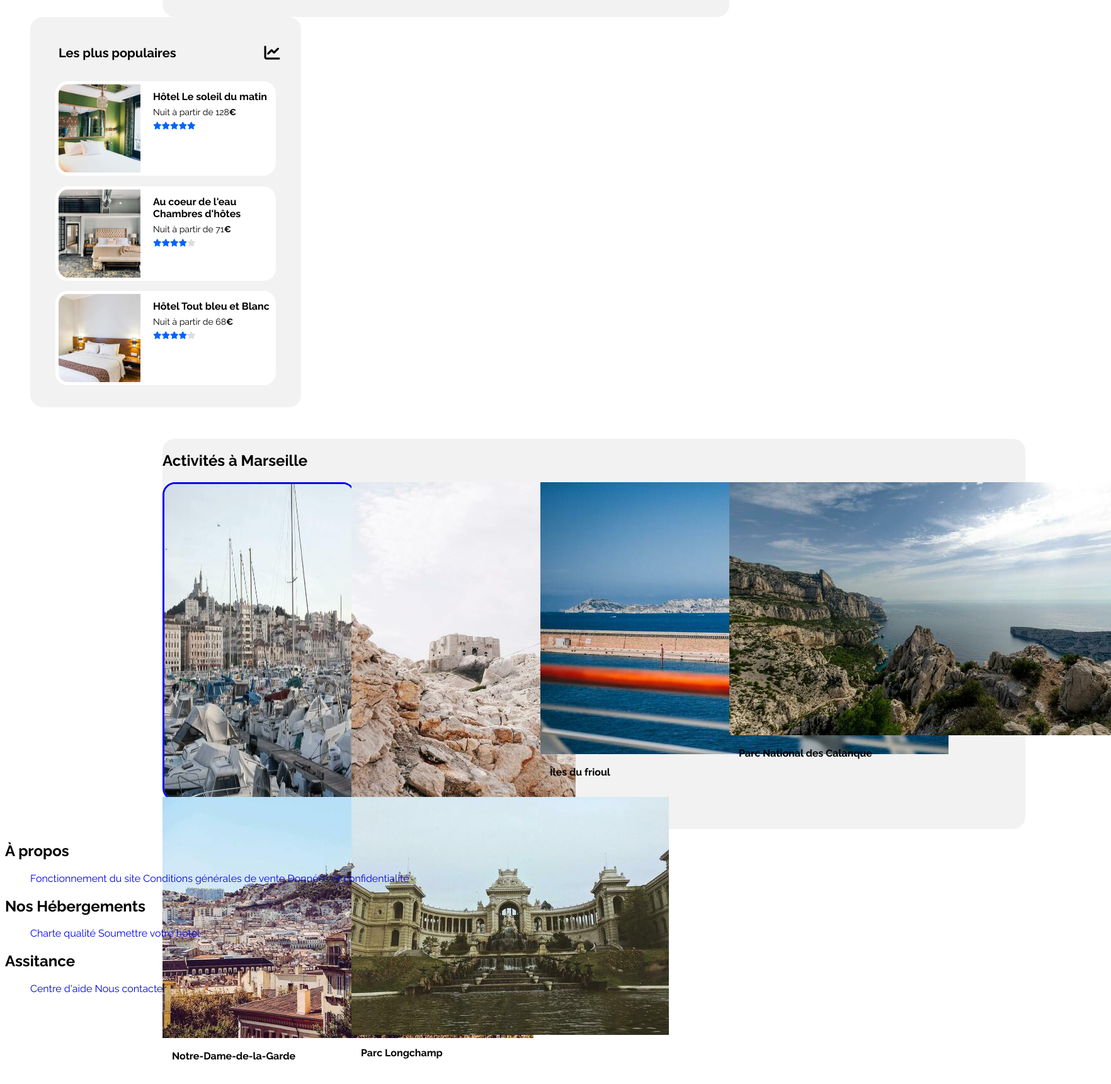
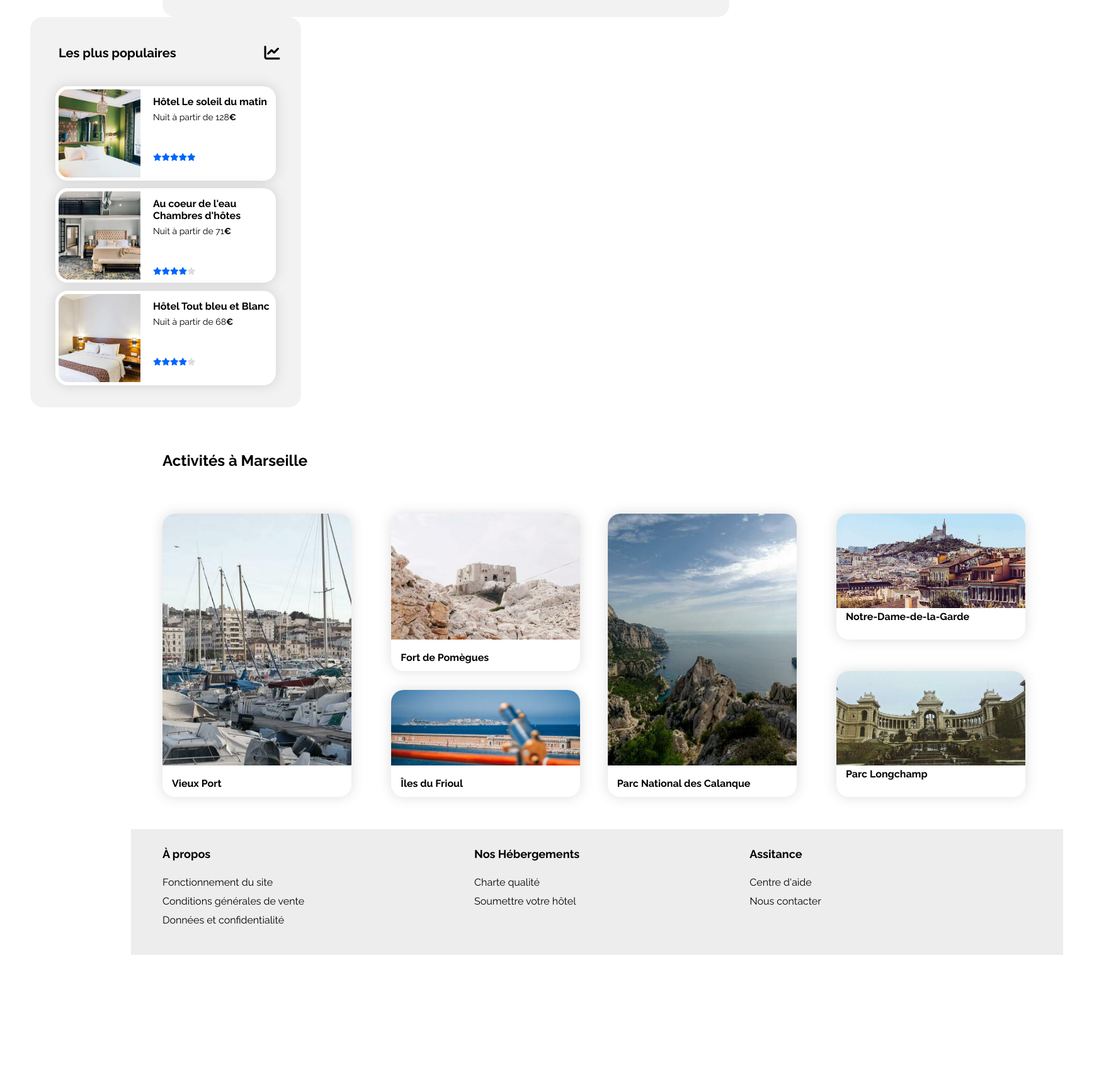
Before and after one commit to mrit80/P2_Romeo_Mikael, a plain HTML site: page index.html in a window 1280 px wide. Shown: the part 1022-2744 px from the top of the page at 63% size, 1764 px wide, since content can reach past the window. After the commit the page ends 2547 px from the top, so only its background shows below. Drawn offline with Linux system fonts and the light colour scheme.

Commit message:
finhtmlcssetanimation

```diff
--- a/index.html
+++ b/index.html
@@ -9,37 +9,39 @@
     <script src="https://kit.fontawesome.com/cacd5a4435.js" crossorigin="anonymous"></script>
   </head>
 
+<body>
+
 <header>
 
   <div class="logoetnav">
     <div class="logo">
-    <img src="images/logo/Reservia.svg">
+    <img src="images/logo/Reservia.svg" alt="logo">
     </div>
 
   <nav class="navmenu">
-    <a href="#">
-      <span class="menuhebergements">Hébergements</span>
-      <span class="menuactivites">Activités</span>
-      <span class="menusinscrire"><span class="bold">S'inscrire</span></span>
-    </a>
+
+    <div class="menu">
+      <a href="#ancrehebergements"><div class="menuhebergements">Hébergements</div></a>
+      <a href="#ancreactivites"><div class="menuactivites">Activités</div></a>
+      <a href="#"><div class="menusinscrire bold">S'inscrire</div></a>
+    </div>
+
   </nav>
 
   </div>
 
 </header>
 
-<body>
-
 <section>
 
    <div>
-     <h2 class="trouvezhebergements">Trouvez votre hébergements pour des vacances de rêve</h2>
-     <p class="descriptionhebergements">En plein centre ville ou en pleine nature</p>
+     <h1 class="trouvezhebergements">Trouvez votre hébergements pour des vacances de rêve</h1>
+     <span class="descriptionhebergements">En plein centre ville ou en pleine nature</span>
    </div>
 
    <div class="barresearch">
       <div class="iconemap"><i class="fas fa-map-marker-alt"></i></div>
-      <input type="search" placeholder="Marseille, France"></input>
+      <input type="search" placeholder="Marseille, France">
       <a href="#"><div class="boutonrechercher">Rechercher</div></a>
    </div>
 
@@ -60,19 +62,19 @@
 
 </section>
 
-<section class="blockhebergementetpopulaires">
+<div class="blockhebergementetpopulaires">
 
 <section class="hebergements">
-
-  <h3 class="hebergements-titre">Hébergements à Marseille</h3>
+  <h2 id="ancrehebergements"></h2>
+  <h2 class="hebergements-titre">Hébergements à Marseille</h2>
 
   <div class="blockhebergements">
-        <div class="blockhotel">
+        <div class="blockhotel boxshadow">
           <a href="#">
-          <span>
+          <div>
             <img class="image" src="images/hebergements/4_small/marcus-loke-WQJvWU_HZFo-unsplash.jpg" alt="image 1">
-            <figcaption class="nomdeshotels">Auberge la Cannebière</figcaption>
-            <figcaption class="tarifs">Nuit à partir de <span class="bold">25€</span></figcaption>
+            <div class="nomdeshotels">Auberge la Cannebière</div>
+            <div class="tarifs">Nuit à partir de <span class="bold">25€</span></div>
               <div class="star">
                 <i class="fas fa-star blue-star"></i>
                 <i class="fas fa-star blue-star"></i>
@@ -80,16 +82,16 @@
                 <i class="fas fa-star blue-star"></i>
                 <i class="fas fa-star gray-star"></i>
               </div>
-            </span>
+            </div>
           </a>
         </div>
 
-        <div class="blockhotel">
+        <div class="blockhotel boxshadow">
           <a href="#">
-          <span>
+          <div>
             <img class="image" src="images/hebergements/4_small/fred-kleber-gTbaxaVLvsg-unsplash.jpg" alt="image 2">
-            <figcaption class="nomdeshotels">Hôtel du port</figcaption>
-            <figcaption class="tarifs">Nuit à partir de 52<span class="bold">€</span></figcaption>
+            <div class="nomdeshotels">Hôtel du port</div>
+            <div class="tarifs">Nuit à partir de 52<span class="bold">€</span></div>
               <div class="star">
               <i class="fas fa-star blue-star"></i>
               <i class="fas fa-star blue-star"></i>
@@ -97,16 +99,16 @@
               <i class="fas fa-star blue-star"></i>
               <i class="fas fa-star blue-star"></i>
               </div>
-          </span>
+          </div>
           </a>
         </div>
 
-        <div class="blockhotel">
+        <div class="blockhotel boxshadow">
           <a href="#">
-          <span>
+          <div>
             <img class="image" src="images/hebergements/4_small/reisetopia-B8WIgxA_PFU-unsplash.jpg" alt="image 3">
-            <figcaption class="nomdeshotels">Hôtel les mouettes</figcaption>
-            <figcaption class="tarifs">Nuit à partir de 76<span class="bold">€</span></figcaption>
+            <div class="nomdeshotels">Hôtel les mouettes</div>
+            <div class="tarifs">Nuit à partir de 76<span class="bold">€</span></div>
               <div class="star">
                 <i class="fas fa-star blue-star"></i>
                 <i class="fas fa-star blue-star"></i>
@@ -114,16 +116,16 @@
                 <i class="fas fa-star blue-star"></i>
                 <i class="fas fa-star gray-star"></i>
               </div>
-          </span>
+          </div>
           </a>
         </div>
 
-        <div class="blockhotel">
+        <div class="blockhotel boxshadow">
           <a href="#">
-          <span>
+          <div>
             <img class="image" src="images/hebergements/4_small/annie-spratt-Eg1qcIitAuA-unsplash.jpg" alt="image 4">
-            <figcaption class="nomdeshotels">Hôtel de la mer</figcaption>
-            <figcaption class="tarifs">Nuit à partir de 46<span class="bold">€</span></figcaption>
+            <div class="nomdeshotels">Hôtel de la mer</div>
+            <div class="tarifs">Nuit à partir de 46<span class="bold">€</span></div>
               <div class="star">
                 <i class="fas fa-star blue-star"></i>
                 <i class="fas fa-star blue-star"></i>
@@ -131,16 +133,16 @@
                 <i class="fas fa-star gray-star"></i>
                 <i class="fas fa-star gray-star"></i>
               </div>
-          </span>
+          </div>
           </a>
         </div>
 
-        <div class="blockhotel">
+        <div class="blockhotel boxshadow">
           <a href="#">
-          <span>
+          <div>
             <img class="image" src="images/hebergements/4_small/nicate-lee-kT-ZyaiwBe0-unsplash.jpg" alt="image 5">
-            <figcaption class="nomdeshotels">Auberge Le Panier</figcaption>
-            <figcaption class="tarifs">Nuit à partir de <span class="bold">23€</span></figcaption>
+            <div class="nomdeshotels">Auberge Le Panier</div>
+            <div class="tarifs">Nuit à partir de <span class="bold">23€</span></div>
               <div class="star">
                 <i class="fas fa-star blue-star"></i>
                 <i class="fas fa-star blue-star"></i>
@@ -148,16 +150,16 @@
                 <i class="fas fa-star blue-star"></i>
                 <i class="fas fa-star gray-star"></i>
               </div>
-          </span>
+          </div>
           </a>
         </div>
 
-        <div class="blockhotel">
+        <div class="blockhotel boxshadow">
           <a href="#">
-          <span>
+          <div>
             <img class="image" src="images/hebergements/4_small/febrian-zakaria-M6S1WvfW68A-unsplash.jpg" alt="image 6">
-            <figcaption class="nomdeshotels">Hôtel chez Amina</figcaption>
-            <figcaption class="tarifs">Nuit à partir de 96<span class="bold">€</span></figcaption>
+            <div class="nomdeshotels">Hôtel chez Amina</div>
+            <div class="tarifs">Nuit à partir de 96<span class="bold">€</span></div>
               <div class="star">
               <i class="fas fa-star blue-star"></i>
               <i class="fas fa-star blue-star"></i>
@@ -165,7 +167,7 @@
               <i class="fas fa-star blue-star"></i>
               <i class="fas fa-star blue-star"></i>
               </div>
-          </span>
+          </div>
           </a>
         </div>
 
@@ -173,7 +175,7 @@
 
   <div class="afficherplus">
    <a href="#">
-      <figcaption class="boutonafficher">Afficher plus</figcaption>
+      <span class="boutonafficher">Afficher plus</span>
    </a>
   </div>
 
@@ -182,17 +184,17 @@
 
 <section class="populaires">
 
-    <div class="populaires-titre">Les plus populaires</div>
+    <h2 class="populaires-titre">Les plus populaires</h2>
     <div class=icopopulaires><i class="fas fa-chart-line"></i></div>
 
     <div class="blockpopulaires">
 
-      <div class="blockhotelspopulaires">
+      <div class="blockhotelspopulaires boxshadow">
         <a href="#">
-          <span>
+          <div>
           <img class="imagepopulaires" src="images/hebergements/4_small/emile-guillemot-Bj_rcSC5XfE-unsplash.jpg" alt="image 1">
-          <figcaption class="nomdeshotelspopulaires">Hôtel Le soleil du matin</figcaption>
-          <figcaption class="tarifspopulaires">Nuit à partir de 128<span class="bold">€</span></figcaption>
+          <div class="nomdeshotelspopulaires">Hôtel Le soleil du matin</div>
+          <div class="tarifspopulaires">Nuit à partir de 128<span class="bold">€</span></div>
             <div class="starpopulaires">
               <i class="fas fa-star blue-star"></i>
               <i class="fas fa-star blue-star"></i>
@@ -200,16 +202,16 @@
               <i class="fas fa-star blue-star"></i>
               <i class="fas fa-star blue-star"></i>
             </div>
-          </span>
+          </div>
         </a>
       </div>
 
-      <div class="blockhotelspopulaires">
+      <div class="blockhotelspopulaires boxshadow">
         <a href="#">
-          <span>
+          <div>
           <img class="imagepopulaires" src="images/hebergements/4_small/aw-creative-VGs8z60yT2c-unsplash.jpg" alt="image 2">
-          <figcaption class="nomdeshotelspopulaires">Au coeur de l'eau Chambres d'hôtes</figcaption>
-          <figcaption class="tarifspopulaires">Nuit à partir de 71<span class="bold">€</span></figcaption>
+          <div class="nomdeshotelspopulaires">Au coeur de l'eau Chambres d'hôtes</div>
+          <div class="tarifspopulaires">Nuit à partir de 71<span class="bold">€</span></div>
             <div class="starpopulaires">
             <i class="fas fa-star blue-star"></i>
             <i class="fas fa-star blue-star"></i>
@@ -217,16 +219,16 @@
             <i class="fas fa-star blue-star"></i>
             <i class="fas fa-star gray-star"></i>
             </div>
-          </span>
+          </div>
         </a>
       </div>
 
-      <div class="blockhotelspopulaires">
+      <div class ="blockhotelspopulaires boxshadow">
         <a href="#">
-          <span>
+          <div>
           <img class="imagepopulaires" src="images/hebergements/4_small/febrian-zakaria-sjvU0THccQA-unsplash.jpg" alt="image 3">
-          <figcaption class="nomdeshotelspopulaires">Hôtel Tout bleu et Blanc</figcaption>
-          <figcaption class="tarifspopulaires">Nuit à partir de 68<span class="bold">€</span></figcaption>
+          <div class="nomdeshotelspopulaires">Hôtel Tout bleu et Blanc</div>
+          <div class="tarifspopulaires">Nuit à partir de 68<span class="bold">€</span></div>
             <div class="starpopulaires">
               <i class="fas fa-star blue-star"></i>
               <i class="fas fa-star blue-star"></i>
@@ -234,13 +236,13 @@
               <i class="fas fa-star blue-star"></i>
               <i class="fas fa-star gray-star"></i>
             </div>
-          </span>
+          </div>
         </a>
       </div>
 
     </div>
 </section>
-</section>
+</div>
 
 
 <section>
@@ -248,93 +250,111 @@
 <div class="activites">
 
   <h2>Activités à Marseille</h2>
-
+  <h2 id="ancreactivites"></h2>
   <div class="blockdesactivites">
 
-    <div class="blockvieuxport">
+    <div class="blockvieuxport boxshadow">
       <a href="#">
-      <span>
+      <div>
         <img class="imagesactivites1" src="images/activites/4_small/reno-laithienne-QUgJhdY5Fyk-unsplash.jpg" alt="image 1">
-        <figcaption class="nomdeshotels">Vieux Port</figcaption>
-        </span>
+        <div class="nomdeshotels">Vieux Port</div>
+        </div>
       </a>
     </div>
 
-    <div class="blockfort">
+    <div class="blockfortetiles">
+
+    <div class="blockfort boxshadow">
       <a href="#">
-      <span>
+      <div>
         <img class="imagesactivites2" src="images/activites/4_small/paul-hermann-QFTrLdQIRhI-unsplash.jpg" alt="image 2">
-        <figcaption class="nomdeshotels">Fort de Pomègues</figcaption>
-      </span>
+        <div class="nomdeshotels">Fort de Pomègues</div>
+      </div>
       </a>
     </div>
 
-    <div class="blockiles">
+    <div class="blockiles boxshadow">
       <a href="#">
-      <span>
+      <div>
         <img class="imagesactivites3" src="images/activites/4_small/kevin-hikari-rV_Qd1l-VXg-unsplash.jpg" alt="image 3">
-        <figcaption class="nomdeshotels">Îles du frioul</figcaption>
-      </span>
+        <div class="nomdeshotels">Îles du Frioul</div>
+      </div>
       </a>
     </div>
 
-    <div class="blockparc">
+    </div>
+
+    <div class="blockparc boxshadow">
       <a href="#">
-      <span>
+      <div>
         <img class="imagesactivites4" src="images/activites/4_small/kilyan-sockalingum-NR8-cBCN3aI-unsplash.jpg" alt="image 4">
-        <figcaption class="nomdeshotels">Parc National des Calanque</figcaption>
-      </span>
+        <div class="nomdeshotels">Parc National des Calanque</div>
+      </div>
       </a>
     </div>
 
-    <div class="blocknotredame">
+    <div class="blocknotredameetlongchamp">
+
+    <div class="blocknotredame boxshadow">
       <a href="#">
-      <span>
+      <div>
         <img class="imagesactivites5" src="images/activites/4_small/florian-wehde-xW9e8gdotxI-unsplash.jpg" alt="image 5">
-        <figcaption class="nomdeshotels">Notre-Dame-de-la-Garde</figcaption>
-      </span>
+        <div class="nomdeshotels">Notre-Dame-de-la-Garde</div>
+      </div>
       </a>
     </div>
 
-    <div class="blocklongchamp">
+    <div class="blocklongchamp boxshadow">
       <a href="#">
-      <span>
+      <div>
         <img class="imagesactivites6" src="images/activites/4_small/lena-paulin-wH2-EJoDcV0-unsplash.jpg" alt="image 6">
-        <figcaption class="nomdeshotels">Parc Longchamp</figcaption>
-      </span>
+        <div class="nomdeshotels">Parc Longchamp</div>
+      </div>
       </a>
     </div>
 
-   </div>
+    </div>
+
+  </div>
+</div>
 </section>
+
+<footer>
+
+  <div class="allblockfooter">
+
+  <div class="blockfooter">
+    <h2 class="titrefooter">À propos</h2>
+
+      <div class="colonnefooter">
+      <a href="#"><span class="textefooter">Fonctionnement du site</span></a>
+      <a href="#"><span class="textefooter">Conditions générales de vente</span></a>
+      <a href="#"><span class="textefooter">Données et confidentialité</span></a>
+      </div>
+  </div>
+
+  <div class="blockfooter">
+    <h2 class="titrefooter">Nos Hébergements</h2>
+
+      <div class="colonnefooter">
+      <a href="#"><span class="textefooter">Charte qualité</span></a>
+      <a href="#"><span class="textefooter">Soumettre votre hôtel</span></a>
+
+      </div>
+  </div>
+
+  <div class="blockfooter">
+    <h2 class="titrefooter">Assitance</h2>
+
+      <div class="colonnefooter">
+      <a href="#"><span class="textefooter">Centre d'aide</span></a>
+      <a href="#"><span class="textefooter">Nous contacter</span></a>
+      </div>
+  </div>
+
+  </div>
+</footer>
 
 </body>
 
-<footer>
-  <div>
-    <h2>À propos</h2>
-    <ul>
-      <a href="page" <li>Fonctionnement du site</li></a>
-      <a href="page" <li>Conditions générales de vente</li></a>
-      <a href="page" <li>Données et confidentialité</li></a>
-  </ul>
-  </div>
-
-  <div>
-    <h2>Nos Hébergements</h2>
-    <ul>
-      <a href="page" <li>Charte qualité</li></a>
-      <a href="page" <li>Soumettre votre hôtel</li></a>
-  </ul>
-  </div>
-
-  <div>
-    <h2>Assitance</h2>
-    <ul>
-      <a href="page" <li>Centre d'aide</li></a>
-      <a href="page" <li>Nous contacter</li></a>
-  </ul>
-  </div>
-</footer>
-
 </html>
--- a/style.css
+++ b/style.css
@@ -4,12 +4,8 @@ CSS
 -------------
 */
 
-@font-face
+@import url("https://fonts.googleapis.com/css2?family=Raleway:wght@300;400;500;600;700;800;900&display=swap");
 
-{
-font-family: "Raleway";
-src: url("Raleway-VariableFont_wght.ttf");
-}
 
 html
 
@@ -23,9 +19,18 @@ a
 text-decoration: none;
 }
 
+.boxshadow
+
+{
+box-shadow: 0 0 20px #4241412e;
+}
+
 /*
 -------------
-Header et Nav
+Header
+
+
+Logo et Nav
 -------------
 */
 
@@ -47,37 +52,44 @@ margin-block-start: 40px;
 nav
 
 {
-margin-block-start: 40px;
 font-size: 16px;
+}
+
+.menu
+
+{
+display: flex;
+flex-direction: row;
 }
 
 .menuhebergements
 
 {
 border-top: 2px solid #0065FC;
-padding: 20px;
 padding-top: 40px;
 color: #0065FC;
+width: 150px;
+text-align: center
 }
 
 .menuactivites
 
 {
+border-top: 2px solid transparent;
 color: black;
-margin-left: 50px;
+padding-top: 40px;
+width: 150px;
+text-align: center
 }
 
 .menusinscrire
 
 {
 color: #0065FC;
-margin-left: 70px;
-}
-
-.trouvezhebergements
-
-{
-margin-left: 250px;
+border-top: 2px solid transparent;
+padding-top: 40px;
+width: 150px;
+text-align: center
 }
 
 /*
@@ -85,6 +97,12 @@ margin-left: 250px;
 Titre et description
 -------------
 */
+
+.trouvezhebergements
+
+{
+margin-left: 250px;
+}
 
 .descriptionhebergements
 
@@ -306,7 +324,6 @@ margin-block-end: -15px;
 text-decoration: none;
 font-size: 16px;
 margin-left: 15px;
-font-size: black;
 color: black;
 font-weight: bold;
 margin-block-start: 15px;
@@ -427,13 +444,14 @@ width: 350px;
 .imagepopulaires
 
 {
+
+margin-block-start: -15px;
 width: 130px;
-border:5px solid white;
+border: 5px solid white;
 height: 140px;
 object-fit: cover;
 border-radius: 20px 0px 0px 20px;
-scroll-margin-block-end: px;
-float:left;
+float: left;
 }
 
 .nomdeshotelspopulaires
@@ -442,7 +460,6 @@ float:left;
 text-decoration: none;
 font-size: 16px;
 margin-left: 155px;
-font-size: black;
 color: black;
 font-weight: bold;
 margin-block-start: 15px;
@@ -466,13 +483,19 @@ margin-left:155px;
 display: flex;
 margin-left: 155px;
 letter-spacing: 0px;
-margin-block-start: 8px;
+margin-block-start: 50px;
 }
+
+/*
+-------------
+Activités à Marseille
+-------------
+*/
 
 .activites
 
 {
-background-color: #F2F2F2;
+background-color: white;
 display: flex;
 flex-wrap: wrap;
 width: 1370px;
@@ -487,29 +510,43 @@ border-radius: 20px 20px 20px 20px;
 {
     display: flex;
     flex-wrap: wrap;
-
+    flex-direction: row;
+    justify-content: space-between;;
+    width: 1370px;
 }
 
 .blockvieuxport
 
 {
+
 display: flex;
 flex-direction: column;
-color: black;
-height: 500px;
+height: 450px;
 width: 300px;
 border-radius: 20px 20px 20px 20px;
+background-color: white;
 }
-
-
 
 .imagesactivites1
 
 {
-height: 500px;
+height: 400px;
 width: 300px;
 border-style: solid;
-border-radius: 20px 20px 0px 20px;
+border-radius: 20px 20px 0px 0px;
+object-fit: cover;
+border:0px solid transparent;
+}
+
+.blockfortetiles
+
+{
+display: flex;
+flex-direction: column;
+align-items: stretch;
+justify-content: space-between;
+height: 450px;
+margin-left: 20px;
 }
 
 .blockfort
@@ -517,70 +554,261 @@ border-radius: 20px 20px 0px 20px;
 {
     display: flex;
     flex-direction: column;
-    color: black;
-    height: 500px;
-    width: 300px;
+    background-color: white;
     border-radius: 20px 20px 20px 20px;
+    height: 250px;
 }
 
 .imagesactivites2
 
-{}
+{width: 300px;;
+    border-style: solid;
+
+    height: 200px;
+    object-fit: cover;
+    border-radius: 20px 20px 0 0;
+    border:0px solid transparent;
+
+
+}
 
 .blockiles
 
 {
     display: flex;
     flex-direction: column;
-    color: black;
-    height: 500px;
     width: 300px;
+    background-color: white;
     border-radius: 20px 20px 20px 20px;
+    height: 170px;
 }
 
 .imagesactivites3
 
-{}
+{width: 300px;;
+    border-style: solid;
+    height: 120px;
+    object-fit: cover;
+    border-radius: 20px 20px 0 0;
+
+    border:0px solid transparent;
+}
+
 
 .blockparc
 
 {
-display: flex;
-flex-direction: column;
-color: black;
-height: 500px;
-width: 300px;
-border-radius: 20px 20px 20px 20px;
+    display: flex;
+    flex-direction: column;
+    height: 450px;
+    width: 300px;
+    border-radius: 20px 20px 20px 20px;
+    background-color: white;
+    margin-right: 20px;
 }
 
 .imagesactivites4
+{
+    height: 400px;
+    width: 300px;
+    border-style: solid;
+    border-radius: 20px 20px 0px 0px;
+    object-fit: cover;
+    border:0px solid transparent;
+    }
 
-{}
+.blocknotredameetlongchamp
+
+{
+display: flex;
+flex-direction: column;
+align-items: stretch;
+justify-content: space-between;
+height: 450px;
+}
 
 .blocknotredame
 
 {
 display: flex;
+width: 300px;
 flex-direction: column;
-color: black;
-height: 500px;
-width: 300px;
-border-radius: 20px 20px 20px 20px;}
+background-color: white;
+border-radius: 20px 20px 20px 20px;
+height: 200px;
+}
 
 .imagesactivites5
 
-{}
+{
+width: 300px;;
+border:0px solid transparent;
+height: 150px;
+object-fit: cover;
+border-radius: 20px 20px 0 0;
+margin-block-end: -15px;
+}
 
 .blocklongchamp
 
 {
 display: flex;
+width: 300px;
 flex-direction: column;
-color: black;
-height: 500px;
-width: 300px;
-border-radius: 20px 20px 20px 20px;}
+background-color: white;
+border-radius: 20px 20px 20px 20px;
+height: 200px;
+}
 
 .imagesactivites6
 
-{}
+{
+width: 300px;;
+border: 0px solid transparent;
+height: 150px;
+object-fit: cover;
+border-radius: 20px 20px 0 0;
+margin-block-end: -15px;
+}
+
+/*
+-------------
+Footer
+-------------
+*/
+
+footer
+
+{
+margin-left: 200px;
+width: 1480px;
+height: 200px;
+background-color:rgba(44, 40, 40, 0.082);
+}
+
+.allblockfooter
+
+{
+display: flex;
+width: 1480px;
+height: 200px;
+flex-direction: row;
+margin-left: 40px;
+}
+
+.blockfooter
+
+{
+flex-direction: column;
+display: flex;
+margin-right: 250px;
+justify-content: flex-start;
+line-height: 30px;
+padding: 10px;
+color: black;
+}
+
+.titrefooter
+
+{
+font-size: 18px ;
+}
+
+
+.colonnefooter
+
+{
+flex-direction: column;
+display: flex;
+}
+
+.textefooter
+
+{
+color: black;
+}
+
+/*
+-------------
+Animations
+-------------
+*/
+
+.contouriconesettitres:hover
+
+{
+background-color: #deebff;
+transform: scale(1.1);
+}
+
+.blockhotel:hover
+
+{
+transform: scale(1.1);
+}
+
+.menuactivites:hover
+
+{
+border-top: 2px solid #0065FC;
+}
+
+.menuhebergements:hover
+
+{
+border-top: 2px solid #0065FC;
+}
+
+.menusinscrire:hover
+
+{
+border-top: 2px solid #0065FC;
+}
+
+.blockhotelspopulaires:hover
+
+{
+transform: scale(1.1);
+}
+
+.blockvieuxport:hover
+
+{
+transform: scale(1.1);
+}
+
+.blockfort:hover
+
+{
+transform: scale(1.1);
+}
+
+.blockiles:hover
+
+{
+transform: scale(1.1);
+}
+
+.blockparc:hover
+
+{
+transform: scale(1.1);
+}
+
+.blocknotredame:hover
+
+{
+transform: scale(1.1);
+}
+
+.blocklongchamp:hover
+
+{
+transform: scale(1.1);
+}
+
+/*
+-------------
+Responsive
+-------------
+*/
```
